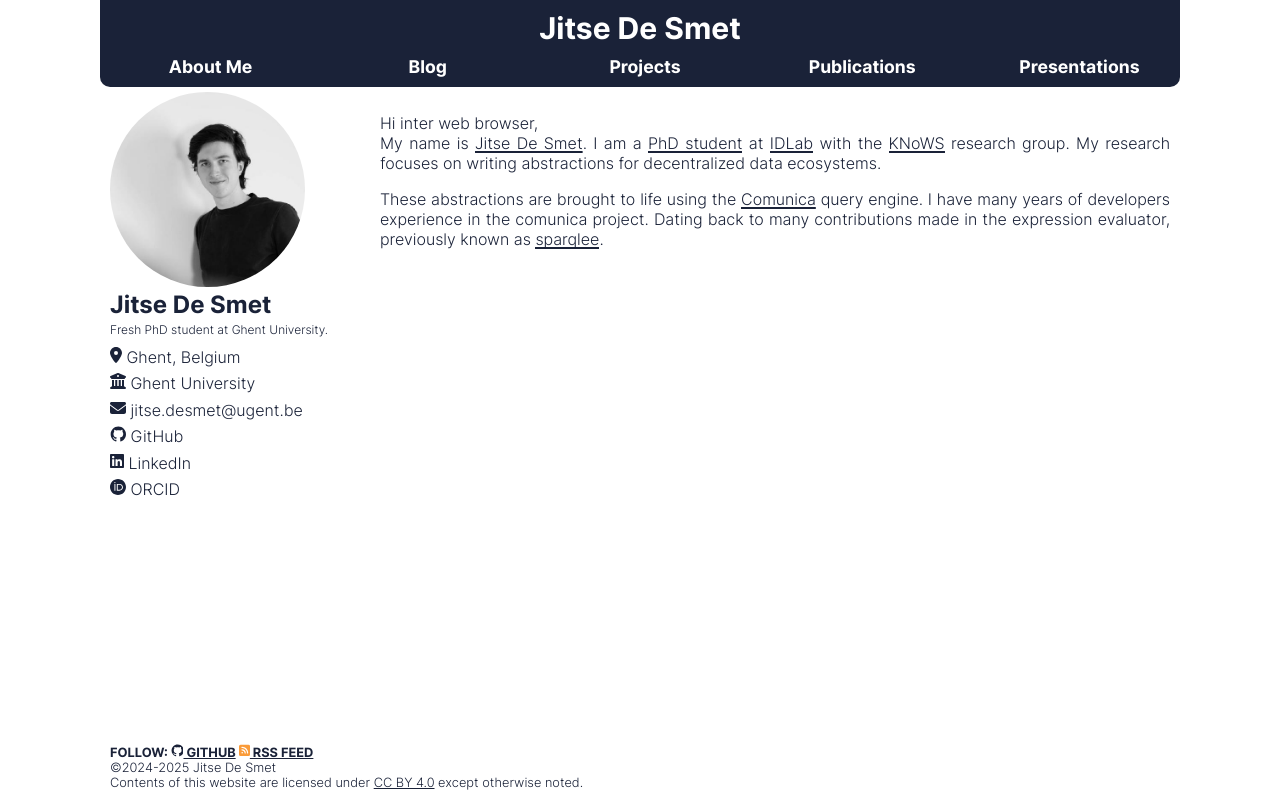
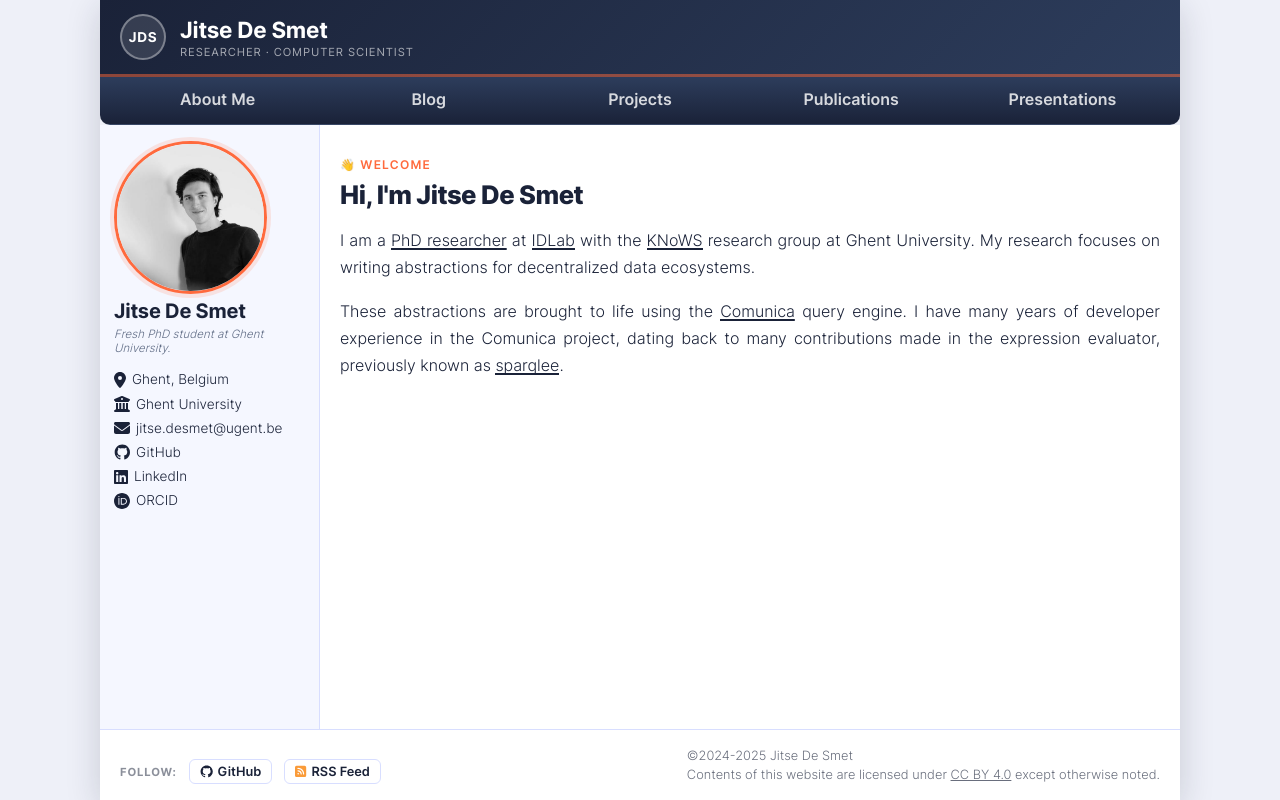
Before and after one commit to jitsedesmet/website, a SvelteKit app: page / in a window 1280 px wide. Built offline with nearby package versions, Linux system fonts and the light colour scheme.

Commit message:
feat: visual upgrade - polished UI for researcher website
Co-authored-by: jitsedesmet <35114273+jitsedesmet@users.noreply.github.com>

```diff
--- a/src/app.html
+++ b/src/app.html
@@ -23,10 +23,12 @@
 <style>
 	body {
 		margin: 0;
+		background-color: var(--color-bg-page);
 	}
 	p {
 		text-justify: auto;
 		text-align: justify;
+		line-height: 1.7;
 	}
 	* {
 		font-family: "Inter", sans-serif;
@@ -36,7 +38,7 @@
 		font-variation-settings:
 				"slnt" 0;
 		font-size: 1em;
-		/* can be enabled again color: var(--color-main-text); */
+		box-sizing: border-box;
 	}
 	div {
 		color: var(--color-text);
@@ -51,16 +53,31 @@
 	}
 	html {
 		--color-primary: #1a2238;
+		--color-primary-light: #2d3d5c;
 		--color-secondary: #d8deff;
 		--color-tertiary: #ff6a3d;
 		--color-quaternary: #f4db7d;
 
 		--color-bg: white;
+		--color-bg-page: #eef0f8;
+		--color-bg-subtle: #f5f7ff;
         --color-text: var(--color-primary);
+
+		--shadow-sm: 0 1px 4px rgba(26, 34, 56, 0.08);
+		--shadow-md: 0 4px 12px rgba(26, 34, 56, 0.13);
+		--shadow-lg: 0 8px 32px rgba(26, 34, 56, 0.18);
+
+		--radius-sm: 6px;
+		--radius-md: 12px;
+		--radius-lg: 20px;
+
+		--transition-fast: 0.15s ease;
+		--transition: 0.25s ease;
 
 		--screen-size-big: 500px;
 
-        background-color: var(--color-bg);
+		scroll-behavior: smooth;
+        background-color: var(--color-bg-page);
 	}
 	.main a {
 		color: inherit;
@@ -90,4 +107,7 @@
 		background: inherit;
 		transition: none;
 	}
+	h1, h2, h3, h4 {
+		line-height: 1.3;
+	}
 </style>
--- a/src/lib/LinkProjectBox.svelte
+++ b/src/lib/LinkProjectBox.svelte
@@ -32,27 +32,37 @@
 
 <style>
     .project {
-        background: var(--color-secondary);
+        background: var(--color-bg-subtle);
+        border: 1px solid var(--color-secondary);
         padding: 20px;
-        border-radius: 25px;
+        border-radius: var(--radius-lg);
         display: flex;
         flex-direction: column;
         text-decoration: none;
+        transition: transform var(--transition), box-shadow var(--transition), border-color var(--transition);
     }
     .project:hover {
-        box-shadow: 5px 5px 5px 5px var(--color-primary);
+        transform: translateY(-3px);
+        box-shadow: var(--shadow-md);
+        border-color: var(--color-primary);
     }
     .title{
         justify-self: center;
         text-align: center;
-        font-size: 1.5em;
-        font-weight: bold;
+        font-size: 1.15em;
+        font-weight: 700;
+        color: var(--color-primary);
+        margin: 8px 0;
+        line-height: 1.4;
     }
     .info {
         color: var(--color-primary);
+        opacity: 0.8;
         font-style: italic;
         text-justify: auto;
         text-align: justify;
+        font-size: 0.9em;
+        line-height: 1.5;
     }
     .additional-links {
         margin-top: auto;
@@ -60,6 +70,8 @@
         flex-direction: row;
         flex-wrap: wrap;
         column-gap: 10px;
-        padding-top: 10px;
+        padding-top: 14px;
+        border-top: 1px solid var(--color-secondary);
+        margin-top: 12px;
     }
 </style>
--- a/src/routes/+layout.svelte
+++ b/src/routes/+layout.svelte
@@ -35,29 +35,37 @@
         justify-content: center;
 
         color: white;
-        background-color: var(--color-primary);
+        background: linear-gradient(135deg, var(--color-primary) 0%, var(--color-primary-light) 100%);
+        border-bottom: 3px solid rgba(255, 106, 61, 0.5);
     }
     nav {
         grid-area: nav;
         border-radius: 0 0 10px 10px;
-        padding: 0 0 10px 10px;
-        background-color: var(--color-primary);
+        padding: 8px 16px 12px;
+        background: linear-gradient(180deg, var(--color-primary-light) 0%, var(--color-primary) 100%);
+        border-bottom: 1px solid rgba(255, 255, 255, 0.06);
     }
     aside {
         grid-area: sidebar;
 
-        padding: 5px 0 0 10px;
+        padding: 16px 14px 20px;
         color: var(--color-opposite-text);
+        background-color: var(--color-bg-subtle);
+        @media (min-width: 500px /* screen-size-big */) {
+            border-right: 1px solid var(--color-secondary);
+        }
     }
     .main {
         grid-area: main;
         background-color: var(--color-bg);
-        padding: 10px;
+        padding: 20px;
+        min-width: 0;
     }
     footer {
         grid-area: footer;
-        padding: 10px;
+        padding: 16px 20px;
         background-color: var(--color-bg);
+        border-top: 1px solid var(--color-secondary);
     }
     .layout {
         width: min(1080px, 100svw);
@@ -71,8 +79,9 @@
             "sidebar"
             "main"
             "footer";
+        box-shadow: var(--shadow-lg);
         @media (min-width: 500px /* screen-size-big */) {
-            grid-template-columns: 1fr 3fr;
+            grid-template-columns: 220px 1fr;
             grid-template-rows: auto auto 1fr auto;
             grid-template-areas:
               "header  header"
--- a/src/routes/+page.svelte
+++ b/src/routes/+page.svelte
@@ -3,16 +3,40 @@
     <meta name="description" content="Personal Website of Jitse De Smet">
 </svelte:head>
 
+<div class="hero">
+    <div class="hero-label">👋 Welcome</div>
+    <h1>Hi, I'm Jitse De Smet</h1>
     <p>
-    Hi inter web browser,<br>
-    My name is <a href="/">Jitse De Smet</a>.
-    I am a <a href="publications">PhD student</a> at <a href="http://www.ugent.be/ea/idlab/en">IDLab</a> with the
-    <a href="https://knows.idlab.ugent.be/">KNoWS</a> research group.
+        I am a <a href="publications">PhD researcher</a> at <a href="http://www.ugent.be/ea/idlab/en">IDLab</a> with the
+        <a href="https://knows.idlab.ugent.be/">KNoWS</a> research group at Ghent University.
         My research focuses on writing abstractions for decentralized data ecosystems.
     </p>
     <p>
         These abstractions are brought to life using the <a href="https://comunica.dev/">Comunica</a> query engine.
-    I have many years of developers experience in the comunica project.
-    Dating back to many contributions made in the expression evaluator,
+        I have many years of developer experience in the Comunica project,
+        dating back to many contributions made in the expression evaluator,
         previously known as <a href="https://github.com/comunica/sparqlee">sparqlee</a>.
     </p>
+</div>
+
+<style>
+    .hero {
+        padding: 8px 0 16px;
+    }
+    .hero-label {
+        display: inline-block;
+        font-size: 0.75rem;
+        font-weight: 600;
+        letter-spacing: 0.1em;
+        text-transform: uppercase;
+        color: var(--color-tertiary);
+        margin-bottom: 6px;
+    }
+    h1 {
+        font-size: 1.6rem;
+        font-weight: 800;
+        color: var(--color-primary);
+        margin: 0 0 16px;
+        letter-spacing: -0.02em;
+    }
+</style>
--- a/src/routes/Footer.svelte
+++ b/src/routes/Footer.svelte
@@ -4,14 +4,14 @@
 
 <div class="footer">
     <div class="follow">
-        FOLLOW:
+        <span>Follow:</span>
         <a href="https://github.com/jitsedesmet/">
             <IconsSvg name="github" height="0.8rem"/>
-            GITHUB
+            GitHub
         </a>
         <a href="/blog/rss.xml">
             <IconsSvg name="rss" height="0.8rem" class="rss" --color="#fa9b39"/>
-            RSS FEED
+            RSS Feed
         </a>
     </div>
     <div class="licence">
@@ -25,9 +25,49 @@
 <style>
     .footer {
         font-size: 0.8rem;
+        display: flex;
+        flex-direction: column;
+        gap: 8px;
+        @media (min-width: 500px /* screen-size-big */) {
+            flex-direction: row;
+            justify-content: space-between;
+            align-items: flex-end;
+        }
     }
-    .follow, .follow > * {
-        font-weight: bold;
+    .follow {
+        display: flex;
+        align-items: center;
+        gap: 12px;
+        flex-wrap: wrap;
+    }
+    .follow > span {
+        font-weight: 700;
+        font-size: 0.7rem;
+        letter-spacing: 0.08em;
+        text-transform: uppercase;
+        color: var(--color-primary);
+        opacity: 0.5;
+    }
+    .follow > a {
+        display: inline-flex;
+        align-items: center;
+        gap: 5px;
+        font-weight: 600;
+        color: var(--color-primary);
+        text-decoration: none;
+        padding: 4px 10px;
+        border: 1px solid var(--color-secondary);
+        border-radius: var(--radius-sm);
+        transition: background var(--transition-fast), border-color var(--transition-fast), color var(--transition-fast);
+    }
+    .follow > a:hover {
+        background: var(--color-secondary);
+        border-color: var(--color-primary);
+    }
+    .licence {
+        color: var(--color-primary);
+        opacity: 0.65;
+        line-height: 1.5;
     }
     a:hover {
         text-decoration: underline;
--- a/src/routes/Header.svelte
+++ b/src/routes/Header.svelte
@@ -1,19 +1,65 @@
-<div>
-    <a href="/">Jitse De Smet</a>
+<div class="header-inner">
+    <div class="brand">
+        <span class="brand-initials" aria-hidden="true">JDS</span>
+        <div class="brand-text">
+            <a href="/">Jitse De Smet</a>
+            <span class="brand-tagline">Researcher · Computer Scientist</span>
+        </div>
+    </div>
 </div>
 
 <style>
-    div {
+    .header-inner {
         margin: auto;
-        padding: 10px;
+        padding: 14px 20px;
+        width: 100%;
+    }
+    .brand {
+        display: flex;
+        align-items: center;
+        gap: 14px;
+    }
+    .brand-initials {
+        display: inline-flex;
+        align-items: center;
+        justify-content: center;
+        width: 46px;
+        height: 46px;
+        min-width: 46px;
+        border-radius: 50%;
+        background: rgba(255, 255, 255, 0.12);
+        border: 2px solid rgba(255, 255, 255, 0.35);
+        color: white;
+        font-weight: 700;
+        font-size: 0.85rem;
+        letter-spacing: 0.05em;
+        transition: background var(--transition), border-color var(--transition);
+    }
+    .header-inner:hover .brand-initials {
+        background: rgba(255, 106, 61, 0.25);
+        border-color: var(--color-tertiary);
+    }
+    .brand-text {
+        display: flex;
+        flex-direction: column;
+        gap: 2px;
     }
     a {
-        font-weight: bold;
-        font-size: 30px;
+        font-weight: 700;
+        font-size: 1.4rem;
         color: white;
         text-decoration: none;
+        letter-spacing: -0.01em;
+        transition: opacity var(--transition-fast);
     }
     a:hover {
-        text-decoration: underline;
+        opacity: 0.85;
+    }
+    .brand-tagline {
+        color: rgba(255, 255, 255, 0.6);
+        font-size: 0.7rem;
+        font-weight: 400;
+        letter-spacing: 0.08em;
+        text-transform: uppercase;
     }
 </style>
--- a/src/routes/InformaticSideBar.svelte
+++ b/src/routes/InformaticSideBar.svelte
@@ -47,30 +47,45 @@
         grid-area: image;
         place-self: start;
         border-radius: 50%;
-        max-height: 144px;
+        max-height: 60px;
+        border: 2px solid var(--color-tertiary);
+        box-shadow: 0 0 0 4px rgba(255, 106, 61, 0.15);
+        transition: box-shadow var(--transition);
         @media (min-width: 500px /* screen-size-big */) {
             max-height: unset;
-            max-width: 75%;
+            max-width: 80%;
+            border-width: 3px;
         }
+    }
+    .personal-image:hover {
+        box-shadow: 0 0 0 7px rgba(255, 106, 61, 0.22);
     }
     .name {
         grid-area: name;
 
-        font-size: 1.5rem;
-        font-weight: bold;
+        font-size: 1.25rem;
+        font-weight: 700;
+        letter-spacing: -0.01em;
+        color: var(--color-primary);
     }
     .bibliography-short {
         grid-area: bibliography;
 
-        font-size: 0.75rem;
-        color: var(--color-primary);
+        font-size: 0.72rem;
+        color: var(--color-primary-light);
+        opacity: 0.75;
+        font-style: italic;
     }
     .info-list {
         grid-area: info-list;
+        margin-top: 4px;
     }
     li {
-        margin: 0.4rem 0;
+        margin: 0.45rem 0;
         white-space: nowrap;
+        display: flex;
+        align-items: center;
+        gap: 6px;
     }
 
     .info-window {
@@ -83,7 +98,7 @@
             "image info-list";
         @media (min-width: 500px /* screen-size-big */) {
             grid-template-columns: 1fr;
-            gap: 0.2rem;
+            gap: 0.3rem;
             grid-template-areas:
               "image"
               "name"
@@ -93,8 +108,13 @@
     }
     a {
         text-decoration: none;
+        font-size: 0.85rem;
+        color: var(--color-primary);
+        border-bottom: 1px solid transparent;
+        transition: border-color var(--transition-fast), color var(--transition-fast);
     }
     a:hover {
-        text-decoration: underline;
+        color: var(--color-tertiary);
+        border-bottom-color: var(--color-tertiary);
     }
 </style>
--- a/src/routes/Nav.svelte
+++ b/src/routes/Nav.svelte
@@ -1,30 +1,78 @@
+<script lang="ts">
+    import { page } from '$app/state';
+
+    const navLinks = [
+        { href: '/about', label: 'About Me' },
+        { href: '/blog', label: 'Blog' },
+        { href: '/projects', label: 'Projects' },
+        { href: '/publications', label: 'Publications' },
+        { href: '/presentations', label: 'Presentations' },
+    ];
+</script>
+
 <ul>
-    <li><a href="about">About Me</a></li>
-    <li><a href="blog">Blog</a></li>
-    <li><a href="projects">Projects</a></li>
-    <li><a href="publications">Publications</a></li>
-    <li><a href="presentations">Presentations</a></li>
+    {#each navLinks as link}
+        <li class:active={page.url.pathname === link.href || page.url.pathname.startsWith(link.href + '/')}>
+            <a href={link.href}>{link.label}</a>
+        </li>
+    {/each}
 </ul>
 
 <style>
     ul {
         max-width: 100%;
+        padding: 4px 0 0 0;
+    }
+    li {
+        position: relative;
     }
     a {
-        font-weight: bold;
-        font-size: 1.1rem;
+        display: inline-block;
+        font-weight: 600;
+        font-size: 1rem;
         text-decoration: none;
+        color: rgba(255, 255, 255, 0.82);
+        padding-bottom: 3px;
+        position: relative;
+        transition: color var(--transition-fast);
+    }
+    a::after {
+        content: '';
+        display: block;
+        position: absolute;
+        bottom: -1px;
+        left: 50%;
+        right: 50%;
+        height: 2px;
+        background-color: var(--color-tertiary);
+        border-radius: 2px;
+        transition: left var(--transition), right var(--transition);
+    }
+    a:hover {
         color: white;
     }
-    a:hover {
-        text-decoration: underline;
+    a:hover::after {
+        left: 0;
+        right: 0;
+    }
+    li.active > a {
+        color: white;
+        font-weight: 700;
+    }
+    li.active > a::after {
+        left: 0;
+        right: 0;
     }
     @media (min-width: 500px /* screen-size-big */) {
         ul {
             display: grid;
-            gap: 1rem;
+            gap: 0.5rem;
             grid-template-columns: repeat(5, 1fr);
             text-align: center;
         }
+        li {
+            display: flex;
+            justify-content: center;
+        }
     }
 </style>
--- a/src/routes/about/+page.svelte
+++ b/src/routes/about/+page.svelte
@@ -120,12 +120,18 @@
 <style>
     h2 {
         color: var(--color-primary);
-        font-size: 1.1em;
-        font-weight: bold;
+        font-size: 1rem;
+        font-weight: 700;
+        text-transform: uppercase;
+        letter-spacing: 0.1em;
+        margin: 1.4rem 0 0.5rem;
+        padding-bottom: 4px;
+        border-bottom: 2px solid var(--color-secondary);
     }
     .timeline {
         display: grid;
-        column-gap: 10px;
+        column-gap: 12px;
+        row-gap: 0;
         grid-auto-flow: row;
         grid-template-columns: auto 1fr auto;
     }
@@ -134,19 +140,34 @@
     }
     .years {
         grid-row: auto / span 2;
+        font-size: 0.72rem;
+        font-weight: 600;
+        letter-spacing: 0.04em;
+        color: var(--color-tertiary);
+        white-space: nowrap;
+        padding-top: 2px;
+        font-variant-numeric: tabular-nums;
+        border-left: 2px solid var(--color-secondary);
+        padding-left: 10px;
     }
     .title {
-        font-size: 1em;
-        font-weight: bold;
+        font-size: 0.95em;
+        font-weight: 700;
+        padding-top: 4px;
     }
     .info {
-        font-size: 1em;
+        font-size: 0.9em;
         font-style: italic;
         color: var(--color-primary);
+        opacity: 0.75;
         margin: 0 0 1rem 0;
+        padding-bottom: 4px;
     }
     .institute {
         grid-row: auto / span 2;
         text-align: end;
+        font-size: 0.8rem;
+        font-weight: 500;
+        padding-top: 4px;
     }
 </style>
```
Also changed, not shown: src/routes/blog/+page.svelte (+21 -6 lines). Lines whose indentation alone changed are shown as unchanged.
